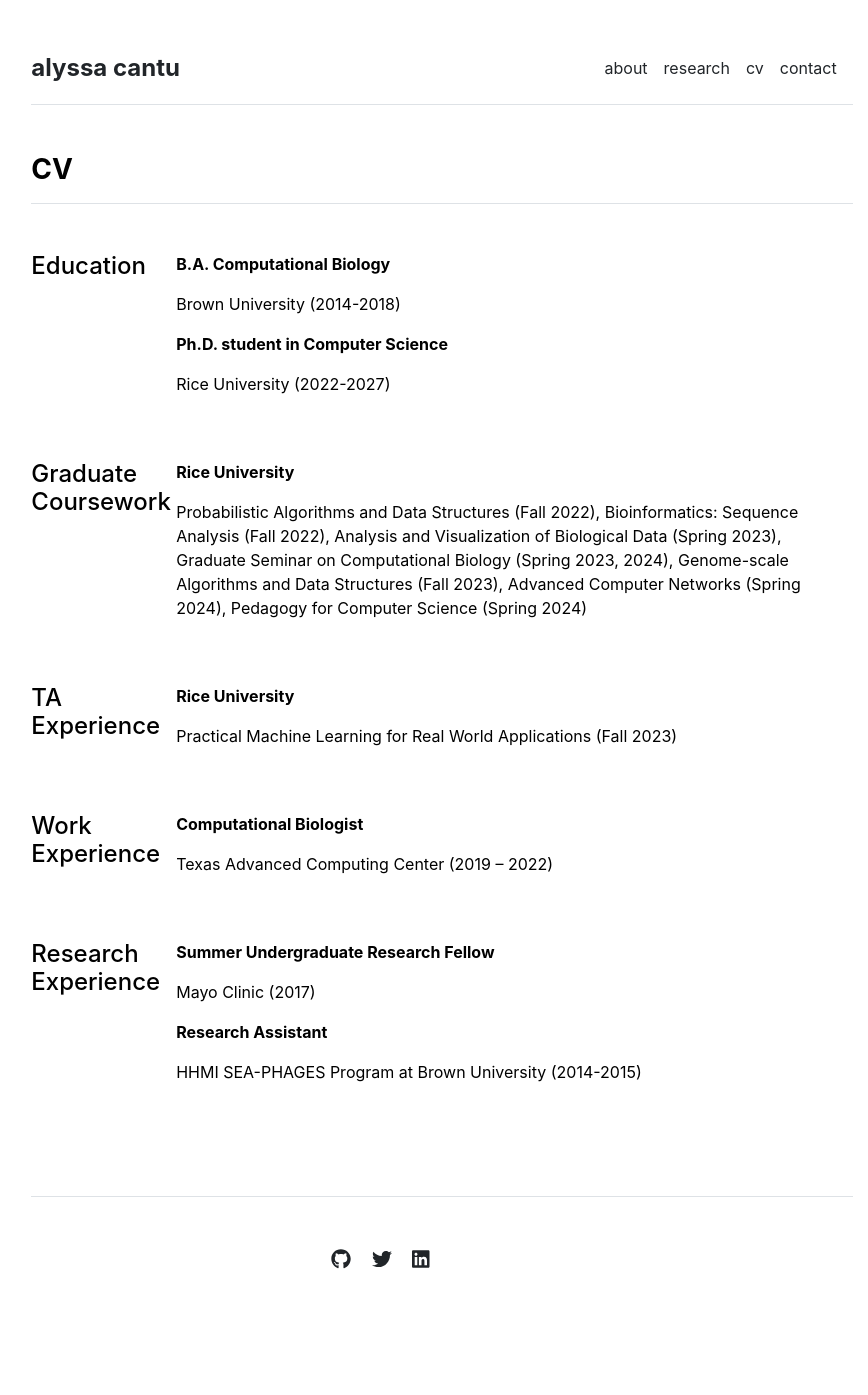
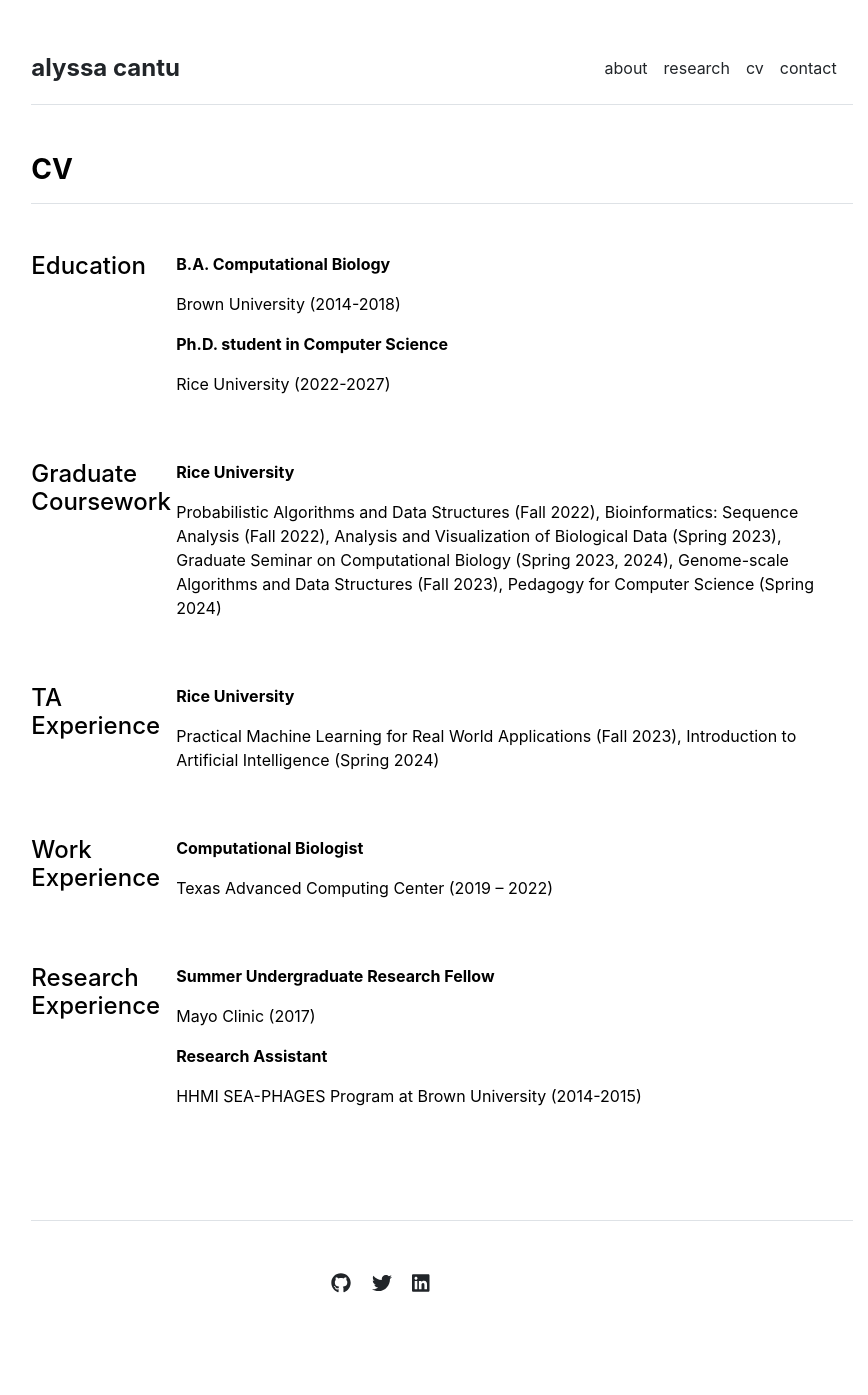
Before and after one commit to ancantu/ancantu.github.io, a Jekyll site: the page built from cv.md, in a window 1280 px wide. Shown: the whole page, without its empty margins (198-1066 px from the left). Built offline with Jekyll 4.4.1, drawn with Linux system fonts in a browser that asks for light colours; before the commit the page ends 1371 px from its top, so only the background shows below that.

```diff
--- a/_data/cv/graduate-coursework.yml
+++ b/_data/cv/graduate-coursework.yml
@@ -5,5 +5,4 @@
     Analysis and Visualization of Biological Data (Spring 2023),
     Graduate Seminar on Computational Biology (Spring 2023, 2024),
     Genome-scale Algorithms and Data Structures (Fall 2023),
-    Advanced Computer Networks (Spring 2024),
     Pedagogy for Computer Science (Spring 2024)
--- a/_data/cv/ta-experience.yml
+++ b/_data/cv/ta-experience.yml
@@ -1,2 +1,4 @@
 - title: 'Rice University'
-  description: 'Practical Machine Learning for Real World Applications (Fall 2023)'
+  description:
+    Practical Machine Learning for Real World Applications (Fall 2023),
+    Introduction to Artificial Intelligence (Spring 2024)
```
Also changed, not shown: _posts/2021-08-17-nsf-fellowship.md (+4 -0 lines), _posts/2024-04-22-rpd.md (added, +6 -0 lines).
